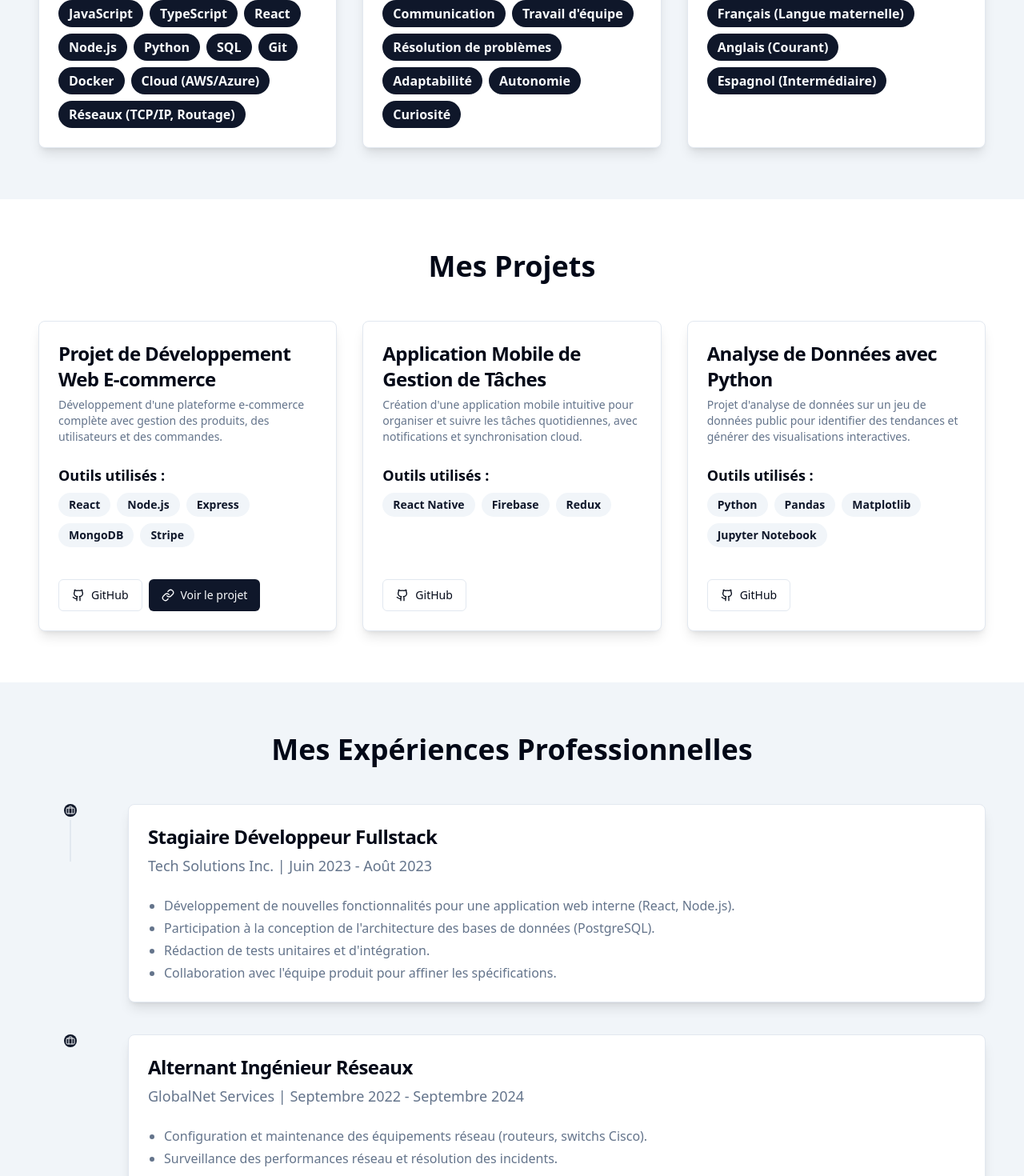
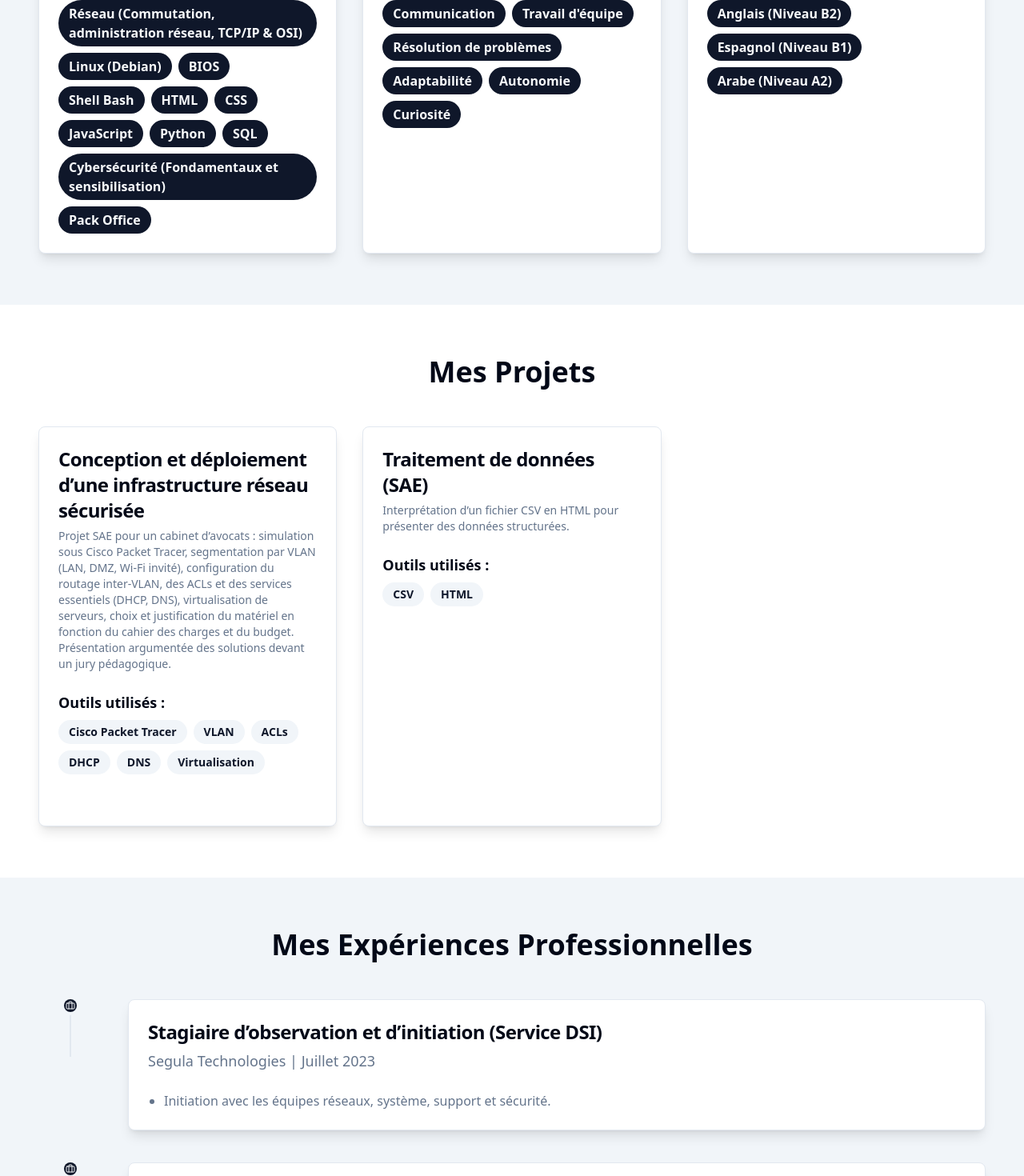
Before and after one commit to HC95100/Portfolio, a React (Vite) app: page / in a window 1280 px wide. Shown: the part 1040-2510 px from the top of the page at 80% size. Built offline with nearby package versions, Linux system fonts and the light colour scheme.

Commit message:
[dyad] Mise à jour du portfolio avec les données du CV et ajout d'une section certifications - wrote 4 file(s)

```diff
--- /dev/null
+++ b/src/components/sections/CertificationsSection.tsx
@@ -0,0 +1,28 @@
+import React from "react";
+import { Card, CardContent, CardHeader, CardTitle } from "@/components/ui/card";
+import { portfolioData } from "@/data/portfolioData";
+import { Award } from "lucide-react";
+
+export const CertificationsSection: React.FC = () => {
+  return (
+    <section id="certifications" className="py-16 px-4 bg-secondary">
+      <div className="container">
+        <h2 className="text-3xl md:text-4xl font-bold text-center text-foreground mb-12">Mes Certifications</h2>
+        <div className="grid grid-cols-1 md:grid-cols-2 lg:grid-cols-3 gap-8">
+          {portfolioData.certifications.map((cert) => (
+            <Card key={cert.id} className="shadow-lg hover:shadow-xl transition-shadow duration-300">
+              <CardHeader className="flex flex-row items-center space-x-4 pb-2">
+                <Award className="h-8 w-8 text-primary" />
+                <CardTitle className="text-2xl font-semibold">{cert.name}</CardTitle>
+              </CardHeader>
+              <CardContent className="pt-4">
+                <p className="text-muted-foreground text-lg">{cert.issuer}</p>
+                <p className="text-muted-foreground text-sm">{cert.date}</p>
+              </CardContent>
+            </Card>
+          ))}
+        </div>
+      </div>
+    </section>
+  );
+};
--- a/src/data/portfolioData.ts
+++ b/src/data/portfolioData.ts
@@ -1,23 +1,24 @@
 export const portfolioData = {
-  fullName: "Votre Nom Complet",
-  email: "votre.email@example.com",
-  phone: "+33 6 12 34 56 78",
-  bio: "Je suis un(e) étudiant(e) passionné(e) par [votre domaine, ex: les Réseaux & Télécommunications, l'Informatique, la Communication]. Je suis à la recherche d'opportunités pour appliquer mes compétences et continuer à apprendre dans un environnement stimulant. Mon objectif est de contribuer à des projets innovants et de développer des solutions efficaces.",
+  fullName: "Hamza CHOHABI",
+  email: "chohabi.hamza@gmail.com",
+  phone: "0652937631",
+  bio: "Je suis Hamza CHOHABI, à la recherche d'une alternance dans l'IT à la rentrée 2025. Mes domaines d'intérêt incluent le Support & maintenance informatique, l'Administration systèmes & réseaux, et le Big Data. Je suis motivé à appliquer mes compétences et à apprendre dans un environnement stimulant, idéalement sur un rythme de 2 semaines en entreprise / 2 semaines en formation.",
   profilePicture: "/placeholder-profile.jpg", // Mettez le chemin de votre photo ici
   cvDownloadLink: "/placeholder-cv.pdf", // Mettez le chemin de votre CV PDF ici
 
   skills: {
     technical: [
+      "Réseau (Commutation, administration réseau, TCP/IP & OSI)",
+      "Linux (Debian)",
+      "BIOS",
+      "Shell Bash",
+      "HTML",
+      "CSS",
       "JavaScript",
-      "TypeScript",
-      "React",
-      "Node.js",
       "Python",
       "SQL",
-      "Git",
-      "Docker",
-      "Cloud (AWS/Azure)",
-      "Réseaux (TCP/IP, Routage)",
+      "Cybersécurité (Fondamentaux et sensibilisation)",
+      "Pack Office",
     ],
     human: [
       "Communication",
@@ -28,35 +29,27 @@ export const portfolioData = {
       "Curiosité",
     ],
     languages: [
-      "Français (Langue maternelle)",
-      "Anglais (Courant)",
-      "Espagnol (Intermédiaire)",
+      "Anglais (Niveau B2)",
+      "Espagnol (Niveau B1)",
+      "Arabe (Niveau A2)",
     ],
   },
 
   projects: [
     {
       id: 1,
-      title: "Projet de Développement Web E-commerce",
-      description: "Développement d'une plateforme e-commerce complète avec gestion des produits, des utilisateurs et des commandes.",
-      tools: ["React", "Node.js", "Express", "MongoDB", "Stripe"],
-      githubLink: "https://github.com/votre-utilisateur/projet-ecommerce",
-      liveLink: "https://projet-ecommerce.example.com",
+      title: "Conception et déploiement d’une infrastructure réseau sécurisée",
+      description: "Projet SAE pour un cabinet d’avocats : simulation sous Cisco Packet Tracer, segmentation par VLAN (LAN, DMZ, Wi-Fi invité), configuration du routage inter-VLAN, des ACLs et des services essentiels (DHCP, DNS), virtualisation de serveurs, choix et justification du matériel en fonction du cahier des charges et du budget. Présentation argumentée des solutions devant un jury pédagogique.",
+      tools: ["Cisco Packet Tracer", "VLAN", "ACLs", "DHCP", "DNS", "Virtualisation"],
+      githubLink: null,
+      liveLink: null,
     },
     {
       id: 2,
-      title: "Application Mobile de Gestion de Tâches",
-      description: "Création d'une application mobile intuitive pour organiser et suivre les tâches quotidiennes, avec notifications et synchronisation cloud.",
-      tools: ["React Native", "Firebase", "Redux"],
-      githubLink: "https://github.com/votre-utilisateur/app-taches",
-      liveLink: null,
-    },
-    {
-      id: 3,
-      title: "Analyse de Données avec Python",
-      description: "Projet d'analyse de données sur un jeu de données public pour identifier des tendances et générer des visualisations interactives.",
-      tools: ["Python", "Pandas", "Matplotlib", "Jupyter Notebook"],
-      githubLink: "https://github.com/votre-utilisateur/analyse-donnees",
+      title: "Traitement de données (SAE)",
+      description: "Interprétation d’un fichier CSV en HTML pour présenter des données structurées.",
+      tools: ["CSV", "HTML"],
+      githubLink: null,
       liveLink: null,
     },
   ],
@@ -64,26 +57,20 @@ export const portfolioData = {
   experiences: [
     {
       id: 1,
-      role: "Stagiaire Développeur Fullstack",
-      company: "Tech Solutions Inc.",
-      period: "Juin 2023 - Août 2023",
+      role: "Stagiaire d’observation et d’initiation (Service DSI)",
+      company: "Segula Technologies",
+      period: "Juillet 2023",
       missions: [
-        "Développement de nouvelles fonctionnalités pour une application web interne (React, Node.js).",
-        "Participation à la conception de l'architecture des bases de données (PostgreSQL).",
-        "Rédaction de tests unitaires et d'intégration.",
-        "Collaboration avec l'équipe produit pour affiner les spécifications.",
+        "Initiation avec les équipes réseaux, système, support et sécurité.",
       ],
     },
     {
       id: 2,
-      role: "Alternant Ingénieur Réseaux",
-      company: "GlobalNet Services",
-      period: "Septembre 2022 - Septembre 2024",
+      role: "Data Analyst Freelance",
+      company: "Outlier",
+      period: "Non spécifié", // Période non spécifiée dans le CV
       missions: [
-        "Configuration et maintenance des équipements réseau (routeurs, switchs Cisco).",
-        "Surveillance des performances réseau et résolution des incidents.",
-        "Mise en œuvre de solutions de sécurité réseau (pare-feu, VPN).",
-        "Documentation des architectures réseau et des procédures d'exploitation.",
+        "Collecte et évaluation de données pour l’IA.",
       ],
     },
   ],
@@ -91,21 +78,48 @@ export const portfolioData = {
   education: [
     {
       id: 1,
-      degree: "Diplôme d'Ingénieur en Informatique",
-      institution: "École Nationale Supérieure d'Informatique (ENSI)",
-      period: "2021 - 2024",
+      degree: "BUT Réseau et Télécommunication (1ère année)",
+      institution: "Université Sorbonne Paris Nord",
+      period: "Depuis septembre 2024",
     },
     {
       id: 2,
-      degree: "Licence en Sciences et Technologies",
-      institution: "Université Paris Cité",
-      period: "2018 - 2021",
+      degree: "Baccalauréat général (Spécialités : Mathématiques et SVT, Section Européenne Anglais, Mention Bien)",
+      institution: "Lycée Georges Braque",
+      period: "2021 – 2024",
+    },
+    {
+      id: 3,
+      degree: "Brevet des collèges (Mention Très bien, Option latin)",
+      institution: "Collège Ariane",
+      period: "2017 – 2021",
+    },
+  ],
+
+  certifications: [
+    {
+      id: 1,
+      name: "Certification sensibilisation à la cybersécurité",
+      issuer: "Microsoft & LinkedIn",
+      date: "Mars 2025",
+    },
+    {
+      id: 2,
+      name: "Cambridge English Certification B2",
+      issuer: "Cambridge English",
+      date: "Juillet 2024",
+    },
+    {
+      id: 3,
+      name: "Permis B (conduite)",
+      issuer: "France",
+      date: "Décembre 2024",
     },
   ],
 
   socialLinks: {
-    github: "https://github.com/votre-utilisateur",
-    linkedin: "https://www.linkedin.com/in/votre-profil-linkedin",
+    github: "https://github.com/votre-utilisateur", // Veuillez remplacer par votre lien GitHub réel
+    linkedin: "https://www.linkedin.com/in/votre-profil-linkedin", // Veuillez remplacer par votre lien LinkedIn réel
     // Ajoutez d'autres liens si nécessaire
   },
 };
--- a/src/pages/Index.tsx
+++ b/src/pages/Index.tsx
@@ -6,6 +6,7 @@ import { SkillsSection } from "@/components/sections/SkillsSection";
 import { ProjectsSection } from "@/components/sections/ProjectsSection";
 import { ExperienceSection } from "@/components/sections/ExperienceSection";
 import { EducationSection } from "@/components/sections/EducationSection";
+import { CertificationsSection } from "@/components/sections/CertificationsSection"; // Nouvelle importation
 import { ContactSection } from "@/components/sections/ContactSection";
 
 const Index = () => {
@@ -18,6 +19,7 @@ const Index = () => {
         <ProjectsSection />
         <ExperienceSection />
         <EducationSection />
+        <CertificationsSection /> {/* Nouvelle section ajoutée */}
         <ContactSection />
       </main>
       <Footer />
--- a/tailwind.config.ts
+++ b/tailwind.config.ts
@@ -7,8 +7,8 @@ export default {
     "./components/**/*.{ts,tsx}",
     "./app/**/*.{ts,tsx}",
     "./src/**/*.{ts,tsx}",
-    "./src/components/layout/**/*.{ts,tsx}", // Add this line
-    "./src/components/sections/**/*.{ts,tsx}", // Add this line
+    "./src/components/layout/**/*.{ts,tsx}",
+    "./src/components/sections/**/*.{ts,tsx}", // Assure que tous les fichiers de sections sont inclus
   ],
   prefix: "",
   theme: {
```
